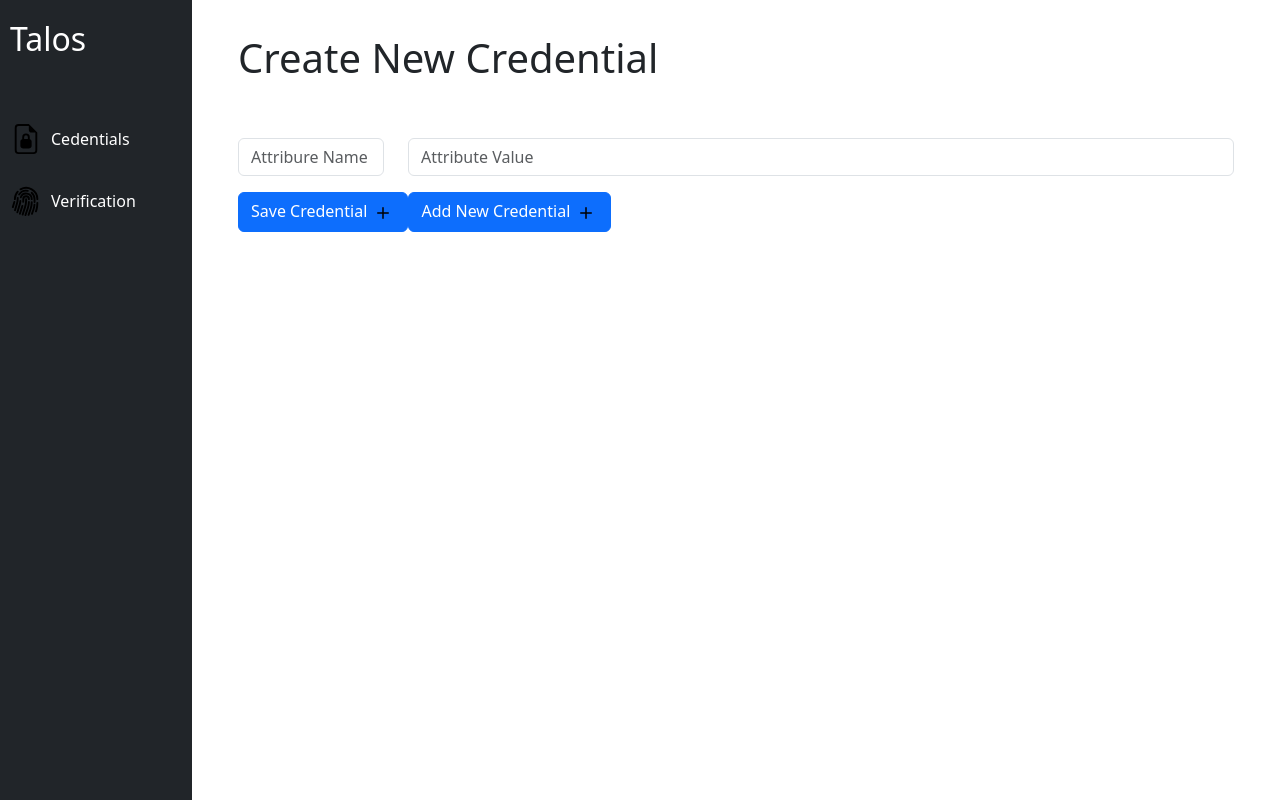
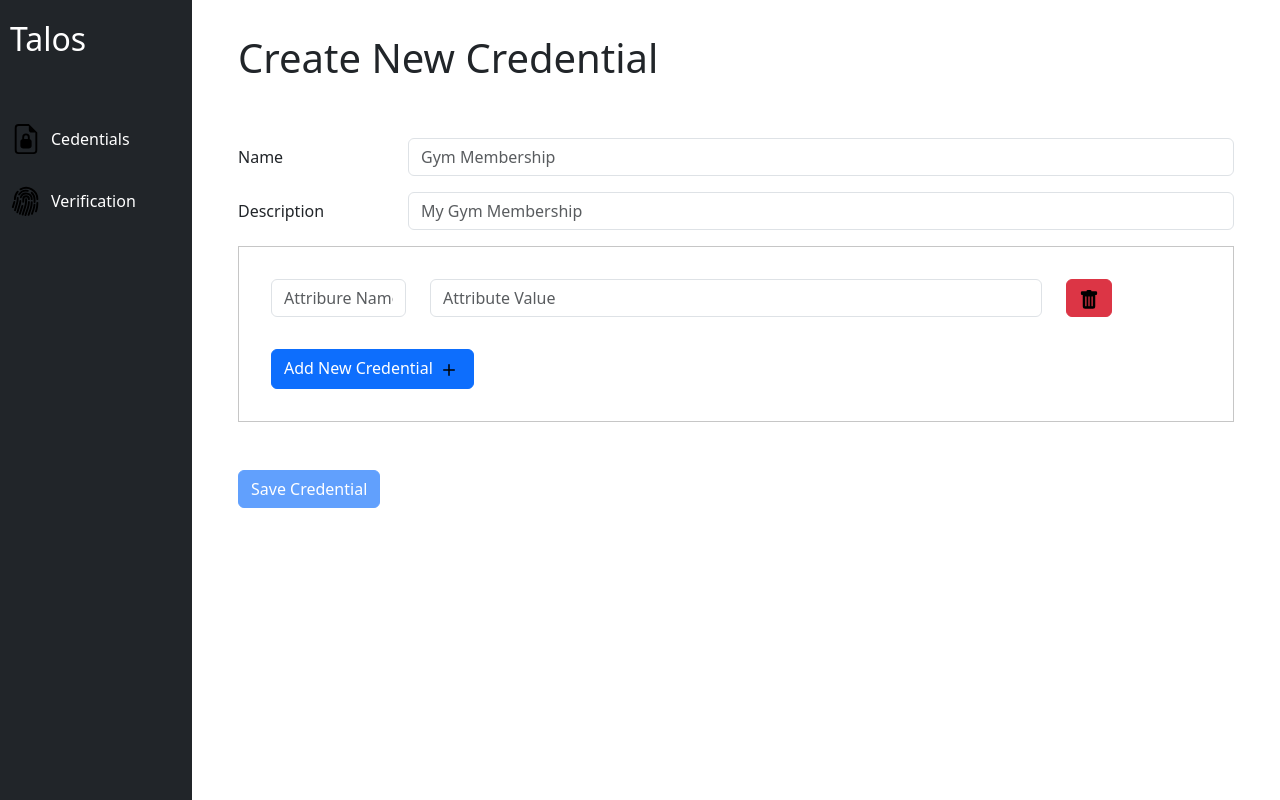
Before and after one commit to Bilalbink1/talos, a React (Vite) app in the folder frontend/: page /credentials/create in a window 1280 px wide. Built offline with nearby package versions, Linux system fonts and the light colour scheme.

Commit message:
Dynamic form styling, additional input fields and form submission added

```diff
--- /dev/null
+++ b/frontend/src/components/DynamicForm/DynamicForm.module.css
@@ -0,0 +1,16 @@
+.dynamic-fields-container {
+    padding: 2rem;
+    border: 1px solid #c6c6c6;
+}
+
+.dynamic-form-group {
+    margin-bottom: 2rem;
+}
+
+.save-credential-btn {
+    margin-top: 2rem;
+}
+
+.credentials-details-row {
+    margin-bottom: 1rem;
+}
--- a/frontend/src/components/DynamicForm/DynamicForm.tsx
+++ b/frontend/src/components/DynamicForm/DynamicForm.tsx
@@ -1,12 +1,54 @@
 import { useState, type ChangeEvent } from "react";
+import styles from "./DynamicForm.module.css";
 import Form from "react-bootstrap/Form";
 import { Button, Row, Col } from "react-bootstrap";
-import { Plus } from "react-bootstrap-icons";
+import { Plus, TrashFill } from "react-bootstrap-icons";
+import { useNavigate } from "react-router-dom";
+interface CredentialDetails {
+    name: string;
+    description: string;
+}
+
+interface CredentialResult {
+    name: string;
+    description: string;
+    credential: { [key: string]: string };
+}
 
 const DynamicForm = () => {
+    const [credentialDetails, setCredentialDetails] =
+        useState<CredentialDetails>({
+            name: "",
+            description: "",
+        });
     const [attributeList, setAttributeList] = useState([
         { attributeName: "", attributeValue: "" },
     ]);
+
+    const navigate = useNavigate();
+
+    // Ensure there are no empty fields in the dynamic form
+    const isSaveCredentialsDisabled =
+        attributeList.some(
+            (attribute) =>
+                attribute.attributeName === "" ||
+                attribute.attributeValue === ""
+        ) && credentialDetails.name === "";
+
+    /**
+     * This function updates the value of the credential details object for the provided key in the param credentialDetailKey
+     * @param {ChangeEvent} event
+     * @param {string} credentialDetailKey
+     */
+    const handleCredentialDetailChange = (
+        event: ChangeEvent,
+        credentialDetailKey: string
+    ) => {
+        setCredentialDetails({
+            ...credentialDetails,
+            [credentialDetailKey]: (event.target as HTMLInputElement).value,
+        });
+    };
 
     /**
      * This function will add a new Form Group containing the input fields for a new pair of attribute name and value.
@@ -16,18 +58,6 @@ const DynamicForm = () => {
             ...attributeList,
             { attributeName: "", attributeValue: "" },
         ]);
-    };
-
-    /**
-     * This function will use the attributeList state to generate a JSON containing all the attribute names as keys and attribute values as values.
-     */
-    const handleCreateCredential = () => {
-        let result: { [key: string]: string } = {};
-        for (const attribute of attributeList) {
-            result[attribute.attributeName] = attribute.attributeValue;
-        }
-
-        console.log(result);
     };
 
     /**
@@ -76,15 +106,84 @@ const DynamicForm = () => {
         );
     };
 
+    /**
+     * This function removes an attribute field from the dynamic form
+     * @param {number} attributeIndex
+     */
+    const handleRemoveAttributeField = (attributeIndex: number) => {
+        setAttributeList(
+            attributeList.filter(
+                (_attribute, index) => index !== attributeIndex
+            )
+        );
+    };
+
+    /**
+     * This function will use the attributeList state to generate a JSON containing all the attribute names as keys and attribute values as values.
+     */
+    const handleCreateCredential = () => {
+        let result: CredentialResult = {
+            name: credentialDetails.name,
+            description: credentialDetails.description,
+            credential: {},
+        };
+
+        for (const attribute of attributeList) {
+            result["credential"][attribute.attributeName] =
+                attribute.attributeValue;
+        }
+
+        navigate("/credentials");
+    };
+
     return (
         <>
             <Form>
+                <Form.Group
+                    className="mb-3"
+                    controlId="credential-details-form"
+                >
+                    <Row className={styles["credentials-details-row"]}>
+                        <Form.Label className="h6" column lg={2}>
+                            Name
+                        </Form.Label>
+                        <Col>
+                            <Form.Control
+                                type="text"
+                                placeholder="Gym Membership"
+                                value={credentialDetails.name}
+                                onChange={(event) =>
+                                    handleCredentialDetailChange(event, "name")
+                                }
+                            />
+                        </Col>
+                    </Row>
+                    <Row className={styles["credentials-details-row"]}>
+                        <Form.Label className="h6" column lg={2}>
+                            Description
+                        </Form.Label>
+                        <Col>
+                            <Form.Control
+                                type="text"
+                                placeholder="My Gym Membership"
+                                value={credentialDetails.description}
+                                onChange={(event) =>
+                                    handleCredentialDetailChange(
+                                        event,
+                                        "description"
+                                    )
+                                }
+                            />
+                        </Col>
+                    </Row>
+                </Form.Group>
+                <div className={`mb-3 ${styles["dynamic-fields-container"]}`}>
                     {attributeList.map((attribute, index) => (
                         <Form.Group
                             key={index}
+                            className={styles["dynamic-form-group"]}
                             as={Row}
-                        className="mb-3"
-                        controlId="`attributeForm${index}`"
+                            controlId={`attribute-form-${index}`}
                         >
                             <Col sm="2">
                                 <Form.Control
@@ -95,7 +194,7 @@ const DynamicForm = () => {
                                     }
                                 />
                             </Col>
-                        <Col sm="10">
+                            <Col sm="8">
                                 <Form.Control
                                     value={attribute.attributeValue}
                                     placeholder="Attribute Value"
@@ -104,14 +203,35 @@ const DynamicForm = () => {
                                     }
                                 />
                             </Col>
+                            <Col sm="2">
+                                <Button
+                                    className={styles["delete-btn"]}
+                                    variant="danger"
+                                    onClick={() =>
+                                        handleRemoveAttributeField(index)
+                                    }
+                                >
+                                    <TrashFill size="20" />
+                                </Button>
+                            </Col>
                         </Form.Group>
                     ))}
+                    <Button
+                        variant="primary"
+                        onClick={handleAddNewAttributeField}
+                    >
+                        Add New Credential <Plus size="24" />
+                    </Button>
+                </div>
             </Form>
-            <Button variant="primary" onClick={handleCreateCredential}>
-                Save Credential <Plus size="24" />
-            </Button>
-            <Button variant="primary" onClick={handleAddNewAttributeField}>
-                Add New Credential <Plus size="24" />
+            <Button
+                className={styles["save-credential-btn"]}
+                variant="primary"
+                onClick={handleCreateCredential}
+                disabled={isSaveCredentialsDisabled}
+            >
+                {isSaveCredentialsDisabled}
+                Save Credential
             </Button>
         </>
     );
```
Also changed, not shown: frontend/src/components/DynamicForm/DynamicForm.module.tsx (deleted). Lines whose indentation alone changed are shown as unchanged.
